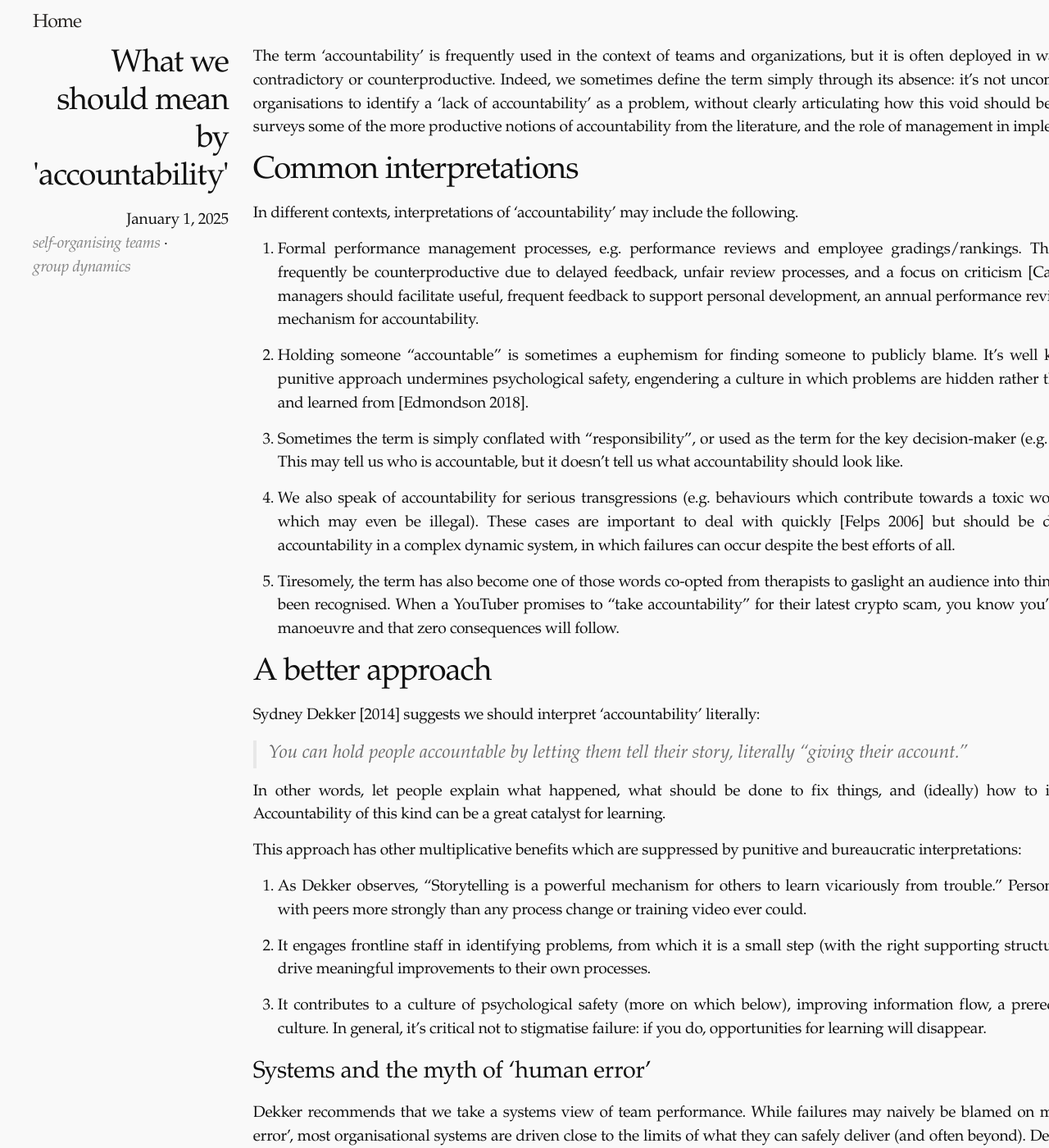
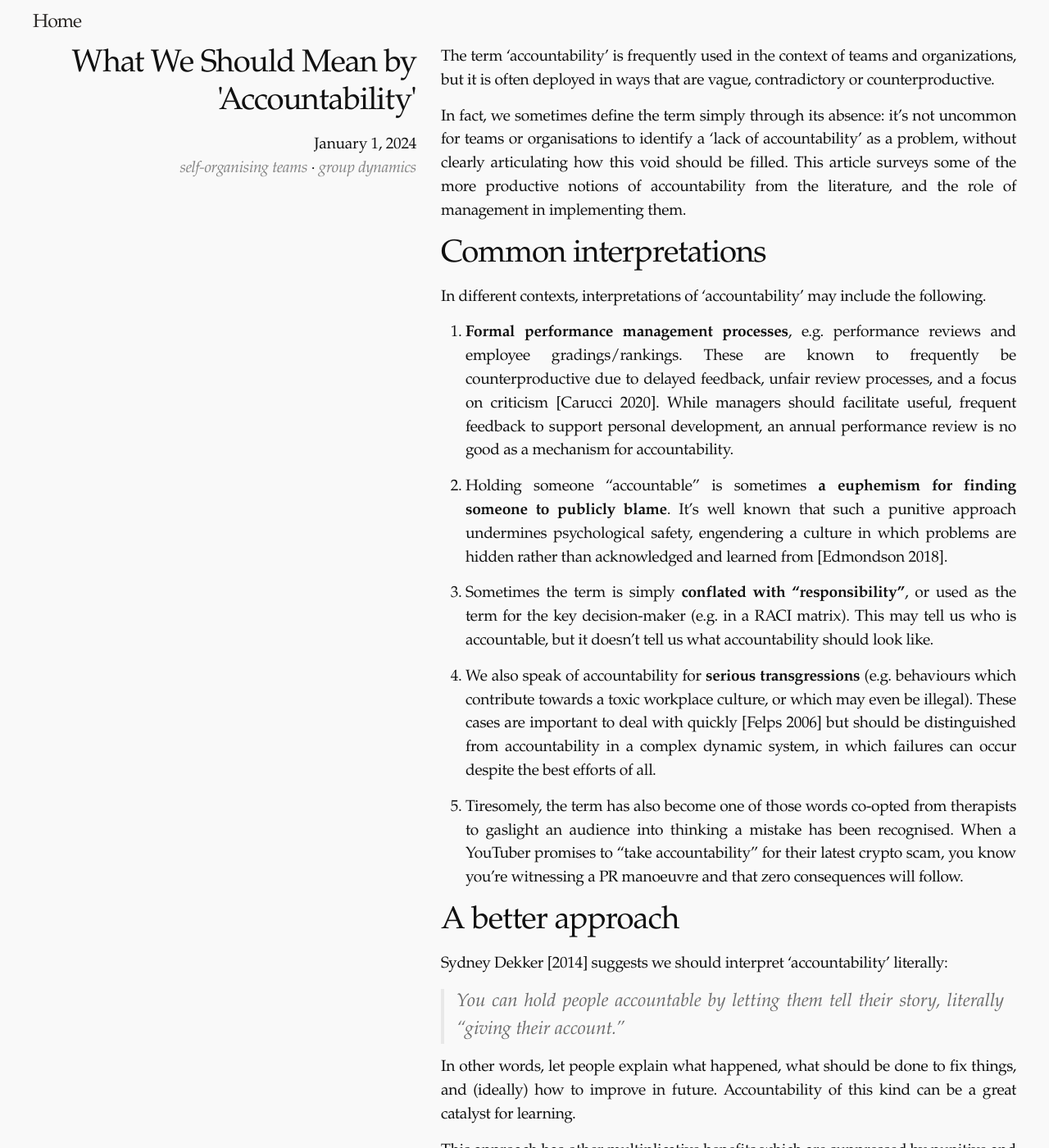
Before and after one commit to jbrunton/jbrunton.com, a Jekyll site: the page built from _posts/2025-01-01-what-we-should-mean-by-accountability.md, in a window 1280 px wide and 1400 px high. Shown: the whole window at 82% size. Built offline with Jekyll 4.4.1, drawn with Linux system fonts in a browser that asks for light colours; some web fonts are replaced; some of the changed text lies outside the part shown.

Commit message:
fix: layout

```diff
--- a/_posts/2025-01-01-what-we-should-mean-by-accountability.md
+++ b/_posts/2025-01-01-what-we-should-mean-by-accountability.md
@@ -1,22 +1,24 @@
 ---
 layout: post
-title: "What we should mean by 'accountability'"
-date: 2025-01-01
+title: "What We Should Mean by 'Accountability'"
+date: 2024-01-01
 tags:
   - self-organising teams
   - group dynamics
 ---
 
-The term ‘accountability’ is frequently used in the context of teams and organizations, but it is often deployed in ways that are vague, contradictory or counterproductive. Indeed, we sometimes define the term simply through its absence: it’s not uncommon for teams or organisations to identify a ‘lack of accountability’ as a problem, without clearly articulating how this void should be filled. This article surveys some of the more productive notions of accountability from the literature, and the role of management in implementing them.
+The term ‘accountability’ is frequently used in the context of teams and organizations, but it is often deployed in ways that are vague, contradictory or counterproductive.
+
+In fact, we sometimes define the term simply through its absence: it’s not uncommon for teams or organisations to identify a ‘lack of accountability’ as a problem, without clearly articulating how this void should be filled. This article surveys some of the more productive notions of accountability from the literature, and the role of management in implementing them.
 
 # Common interpretations
 
 In different contexts, interpretations of ‘accountability’ may include the following.
 
-1. Formal performance management processes, e.g. performance reviews and employee gradings/rankings. These are known to frequently be counterproductive due to delayed feedback, unfair review processes, and a focus on criticism [Carucci 2020]. While managers should facilitate useful, frequent feedback to support personal development, an annual performance review is no good as a mechanism for accountability.
-2. Holding someone “accountable” is sometimes a euphemism for finding someone to publicly blame. It’s well known that such a punitive approach undermines psychological safety, engendering a culture in which problems are hidden rather than acknowledged and learned from [Edmondson 2018].
-3. Sometimes the term is simply conflated with “responsibility”, or used as the term for the key decision-maker (e.g. in a RACI matrix). This may tell us who is accountable, but it doesn’t tell us what accountability should look like.
-4. We also speak of accountability for serious transgressions (e.g. behaviours which contribute towards a toxic workplace culture, or which may even be illegal). These cases are important to deal with quickly [Felps 2006] but should be distinguished from accountability in a complex dynamic system, in which failures can occur despite the best efforts of all.
+1. **Formal performance management processes**, e.g. performance reviews and employee gradings/rankings. These are known to frequently be counterproductive due to delayed feedback, unfair review processes, and a focus on criticism [Carucci 2020]. While managers should facilitate useful, frequent feedback to support personal development, an annual performance review is no good as a mechanism for accountability.
+2. Holding someone “accountable” is sometimes **a euphemism for finding someone to publicly blame**. It’s well known that such a punitive approach undermines psychological safety, engendering a culture in which problems are hidden rather than acknowledged and learned from [Edmondson 2018].
+3. Sometimes the term is simply **conflated with “responsibility”**, or used as the term for the key decision-maker (e.g. in a RACI matrix). This may tell us who is accountable, but it doesn’t tell us what accountability should look like.
+4. We also speak of accountability for **serious transgressions** (e.g. behaviours which contribute towards a toxic workplace culture, or which may even be illegal). These cases are important to deal with quickly [Felps 2006] but should be distinguished from accountability in a complex dynamic system, in which failures can occur despite the best efforts of all.
 5. Tiresomely, the term has also become one of those words co-opted from therapists to gaslight an audience into thinking a mistake has been recognised. When a YouTuber promises to “take accountability” for their latest crypto scam, you know you’re witnessing a PR manoeuvre and that zero consequences will follow.
 
 # A better approach
@@ -87,13 +95,13 @@ Once management are continuously practicing these steps then, and only then, can
 
 # References
 
-* Carucci 2020 https://hbr.org/2020/11/how-to-actually-encourage-employee-accountability
+* Carucci 2020, [How to Actually Encourage Employee Accountability](https://hbr.org/2020/11/how-to-actually-encourage-employee-accountability)
 * Edmondson, 2018, The Fearless Organization: Creating Psychological Safety in the Workplace for Learning, Innovation, and Growth
 * Dekker, 2014, The Field Guide to Understanding Human Error (3rd Edition)
 * Dekker, 2011, Drift into Failure
-* Felps 2006,  How, When, and Why Bad Apples Spoil the Barrel: Negative Group Members and Dysfunctional Groups https://www.sciencedirect.com/science/article/abs/pii/S0191308506270059
-* Allspaw 2012, Each Necessary but only Jointly Sufficient https://www.kitchensoap.com/2012/02/10/each-necessary-but-only-jointly-sufficient/
-* Mastiglio et al 2011, Current Practice and Theoretical Foundations of the After Action Review, https://www.researchgate.net/publication/235169250_Current_Practice_and_Theoretical_Foundations_of_the_After_Action_Review
-* US Army 1993, A LEADER'S GUIDE TO AFTER-ACTION REVIEWS, https://docs.adaptdev.info/lib/7F4R6NLI
-* Darling et al 2005, https://hbr.org/2005/07/learning-in-the-thick-of-it
+* Felps 2006, [How, When, and Why Bad Apples Spoil the Barrel: Negative Group Members and Dysfunctional Groups](https://www.sciencedirect.com/science/article/abs/pii/S0191308506270059)
+* Allspaw 2012, [Each Necessary but only Jointly Sufficient](https://www.kitchensoap.com/2012/02/10/each-necessary-but-only-jointly-sufficient/)
+* Mastiglio et al 2011, [Current Practice and Theoretical Foundations of the After Action Review](https://www.researchgate.net/publication/235169250_Current_Practice_and_Theoretical_Foundations_of_the_After_Action_Review)
+* US Army 1993, [A Leader's Guide To After-Action Reviews](https://docs.adaptdev.info/lib/7F4R6NLI)
+* Darling et al 2005, [Learning in the Thick of It](https://hbr.org/2005/07/learning-in-the-thick-of-it)
 * Fisher 2000, Leading Self-Directed Work Teams
```
Also changed, not shown: other parts of _posts/2025-01-01-what-we-should-mean-by-accountability.md (+9 -3 lines), assets/accountability/edmondson-leaders-toolkit.png (added).
